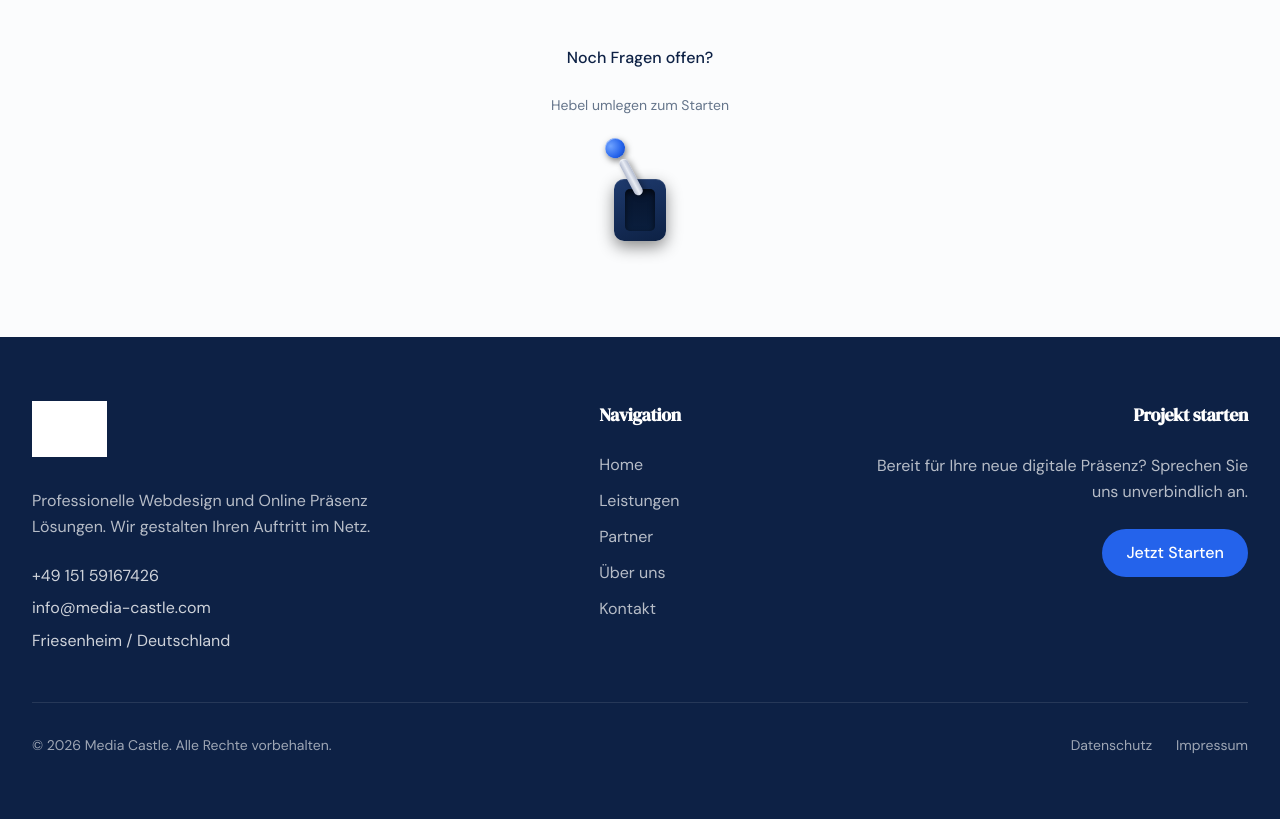
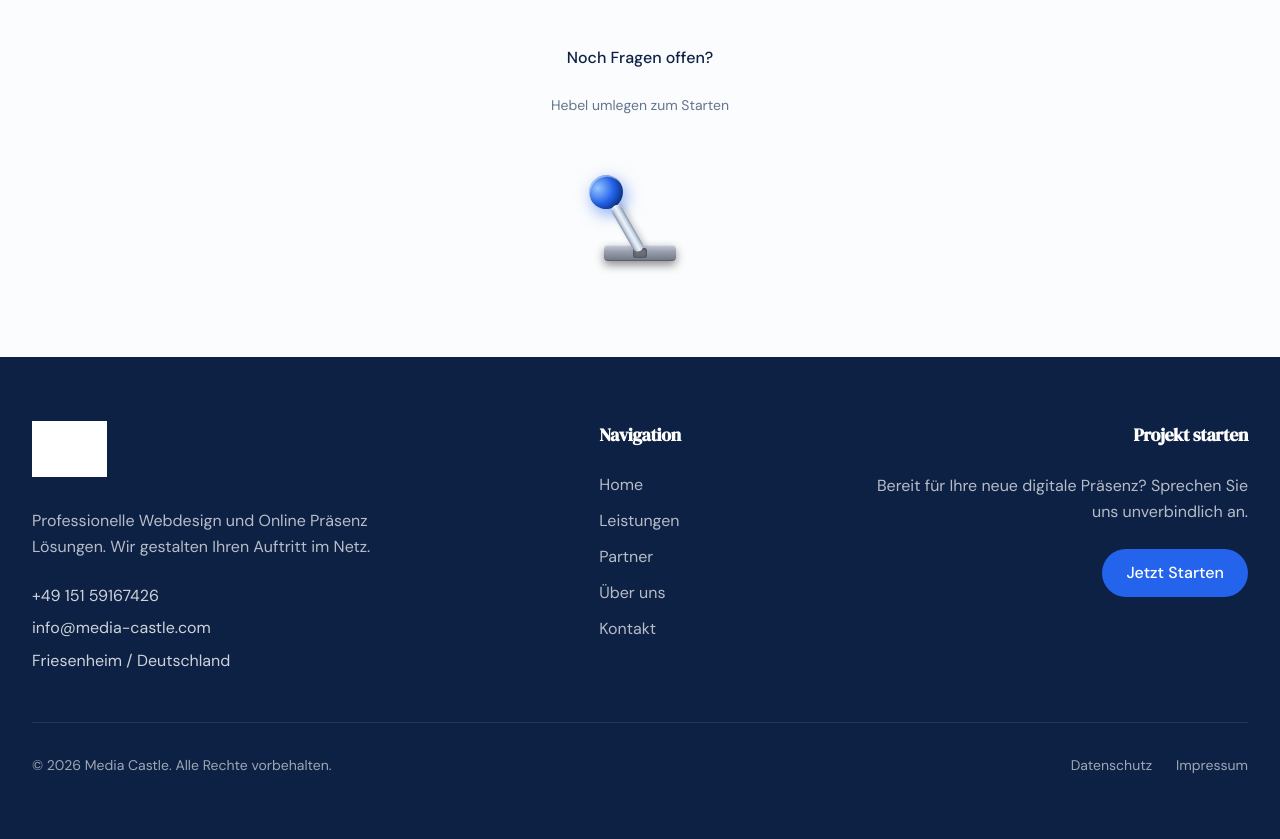
Before and after one commit to keanodecker/media-castle, a Next.js app: page / in a window 1280 px wide. Shown: the part 3460-4299 px from the top of the page. Built offline with nearby package versions, Linux system fonts and the light colour scheme; grey boxes are pictures that could not be loaded.

Commit message:
Redesign lever switch: large blue sphere, chrome bar, flat plate
https://claude.ai/code/session_01P3wqNCgM4BATBNtLXGPVP1

```diff
--- a/app/globals.css
+++ b/app/globals.css
@@ -116,8 +116,8 @@
 /* ── Lever Switch ─────────────────────────────────────────── */
 .toggle-container {
   position: relative;
-  width: 64px;
-  height: 110px;
+  width: 80px;
+  height: 130px;
   cursor: pointer;
   display: flex;
   flex-direction: column;
@@ -134,15 +134,16 @@
   margin: 0;
 }
 
-/* Base plate */
+/* Flat base plate */
 .toggle-base {
-  width: 52px;
-  height: 62px;
-  background: linear-gradient(160deg, #1e3a6e 0%, #0d2144 100%);
-  border-radius: 10px;
+  width: 72px;
+  height: 16px;
+  background: linear-gradient(180deg, #c8cdd8 0%, #9aa0b0 40%, #6e7480 100%);
+  border-radius: 4px;
   box-shadow:
-    0 6px 16px rgba(0, 0, 0, 0.45),
-    inset 0 1px 0 rgba(255, 255, 255, 0.12);
+    0 4px 10px rgba(0,0,0,0.45),
+    inset 0 1px 0 rgba(255,255,255,0.35),
+    inset 0 -1px 0 rgba(0,0,0,0.2);
   display: flex;
   align-items: center;
   justify-content: center;
@@ -150,59 +151,68 @@
 }
 
 .toggle-base-inside {
-  width: 30px;
-  height: 42px;
-  background: linear-gradient(180deg, #07152e 0%, #0a1e3d 100%);
-  border-radius: 5px;
-  box-shadow: inset 0 3px 6px rgba(0, 0, 0, 0.6);
+  width: 14px;
+  height: 10px;
+  background: rgba(0,0,0,0.25);
+  border-radius: 3px;
+  box-shadow: inset 0 1px 3px rgba(0,0,0,0.5);
 }
 
-/* Handle wrapper — pivot at bottom */
+/* Lever wrapper — pivots from base center */
 .toggle-handle-wrapper {
   position: absolute;
-  bottom: 46px;
+  bottom: 10px;
   left: 50%;
-  transform: translateX(-50%) rotate(-28deg);
+  transform: translateX(-50%) rotate(-30deg);
   transform-origin: 50% 100%;
-  transition: transform 0.35s cubic-bezier(0.34, 1.4, 0.64, 1);
+  transition: transform 0.35s cubic-bezier(0.34, 1.5, 0.64, 1);
 }
 
 .toggle-input:checked ~ .toggle-handle-wrapper {
-  transform: translateX(-50%) rotate(28deg);
+  transform: translateX(-50%) rotate(30deg);
 }
 
 .toggle-handle {
   display: flex;
   flex-direction: column;
   align-items: center;
-  gap: 3px;
+  gap: 0;
 }
 
-/* Knob at top of lever */
+/* Big blue sphere */
 .toggle-handle-knob {
-  width: 20px;
-  height: 20px;
+  width: 34px;
+  height: 34px;
   border-radius: 50%;
-  background: radial-gradient(circle at 35% 30%, #6fa3ff, #2563eb 60%, #1040b0);
+  background: radial-gradient(circle at 35% 28%, #93c5fd, #2563eb 48%, #1040a8 80%);
   box-shadow:
-    0 3px 6px rgba(0, 0, 0, 0.5),
-    inset 0 1px 0 rgba(255, 255, 255, 0.4);
+    0 6px 16px rgba(37, 99, 235, 0.55),
+    inset 0 2px 0 rgba(255,255,255,0.45),
+    inset -2px -3px 6px rgba(0,0,0,0.25);
+  flex-shrink: 0;
 }
 
-/* Lever bar */
+/* Chrome bar */
 .toggle-handle-bar-wrapper {
   display: flex;
   justify-content: center;
+  margin-top: -1px;
 }
 
 .toggle-handle-bar {
-  width: 9px;
-  height: 40px;
-  border-radius: 5px;
-  background: linear-gradient(to right, #b0b8cc, #e8ecf4, #b0b8cc);
+  width: 11px;
+  height: 52px;
+  border-radius: 6px;
+  background: linear-gradient(to right,
+    #8090a8 0%,
+    #c8d4e4 25%,
+    #eef2f8 50%,
+    #c8d4e4 75%,
+    #8090a8 100%
+  );
   box-shadow:
-    2px 2px 6px rgba(0, 0, 0, 0.35),
-    inset 0 1px 0 rgba(255, 255, 255, 0.5);
+    2px 0 6px rgba(0,0,0,0.2),
+    inset 0 1px 0 rgba(255,255,255,0.6);
 }
 /* ───────────────────────────────────────────────────────── */
 
```
